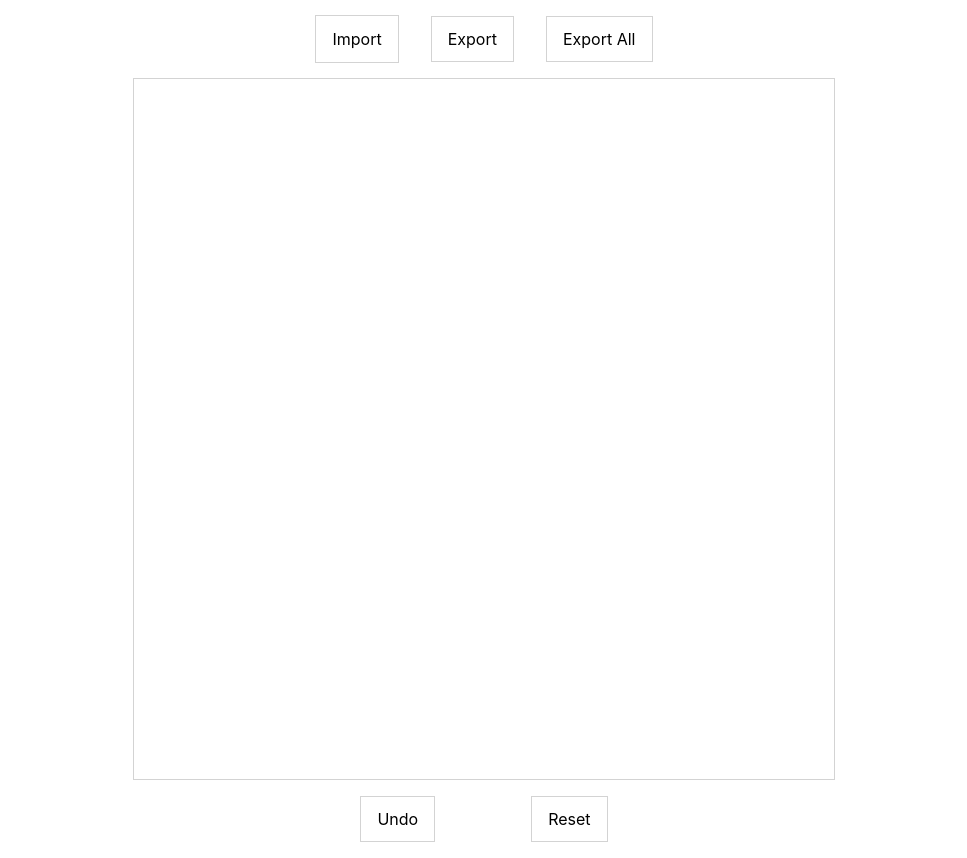
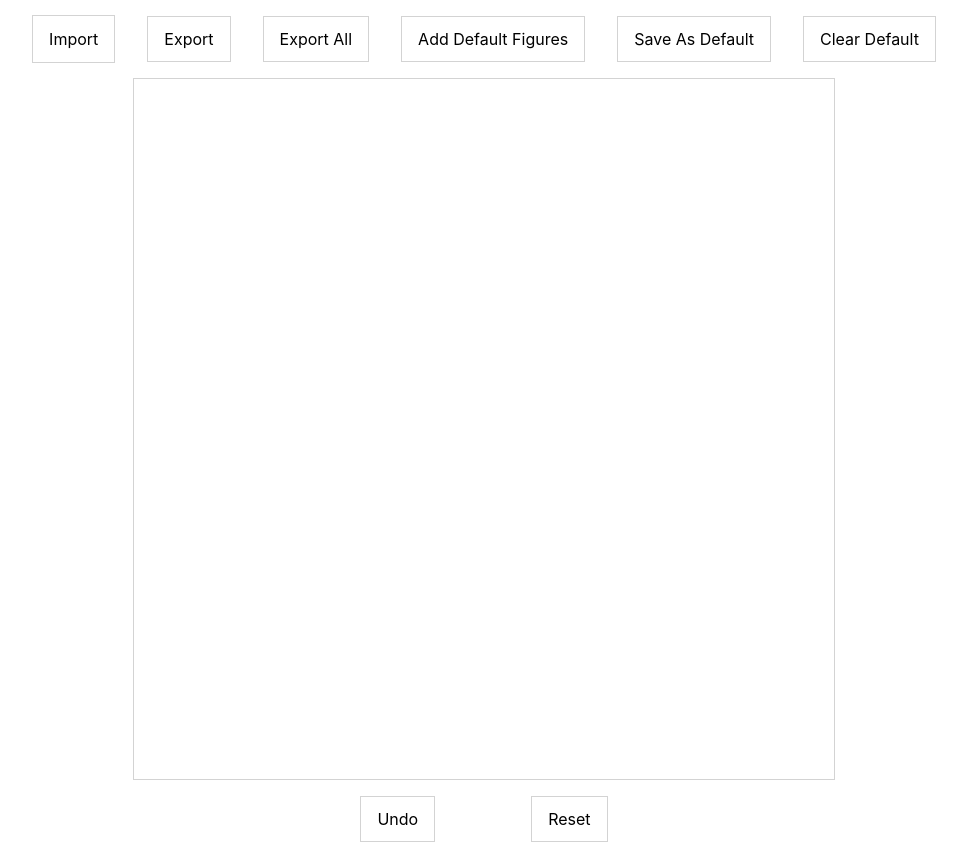
Before and after one commit to vorobev-exceedteam/canvas-app, a React (Create React App) app: page / in a window 1280 px wide. Shown: the whole page, without its empty margins (156-1123 px from the left). Built offline with nearby package versions, Linux system fonts and the light colour scheme.

Commit message:
improved styling

```diff
--- a/src/App.tsx
+++ b/src/App.tsx
@@ -130,6 +130,15 @@ function App() {
         <button onClick={handleExportAll} className={'ctrl-button'}>
           Export All
         </button>
+        <button className={'ctrl-button'} onClick={addDefaultFigures}>
+          Add Default Figures
+        </button>
+        <button onClick={saveDefaultState} className={'ctrl-button'}>
+          Save As Default
+        </button>
+        <button onClick={clearDefaultState} className={'ctrl-button'}>
+          Clear Default
+        </button>
       </div>
       <Canvas
         selectedItems={selectedItems}
```
Also changed, not shown: src/index.css (line endings or trailing spaces).
